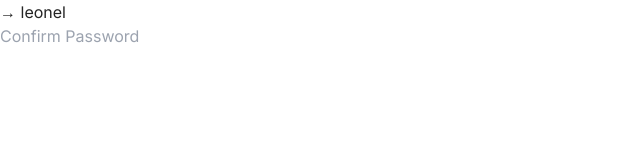
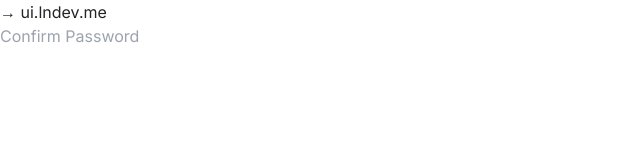
Before and after one commit to ln-dev7/assisted-password-confirmation, a React (Vite) app: page / in a window 1280 px wide. Shown: the top 160 px of the page, without its empty margins (0-640 px from the left). Built offline with nearby package versions, Linux system fonts and the light colour scheme.

Commit message:
few updates

```diff
--- a/src/App.tsx
+++ b/src/App.tsx
@@ -2,7 +2,7 @@ import { motion } from "framer-motion";
 import { useEffect, useState } from "react";
 
 export default function App() {
-  const password = "leonel";
+  const password = "ui.lndev.me";
   const [confirmPassword, setConfirmPassword] = useState("");
   const [shake, setShake] = useState(false);
 
```
